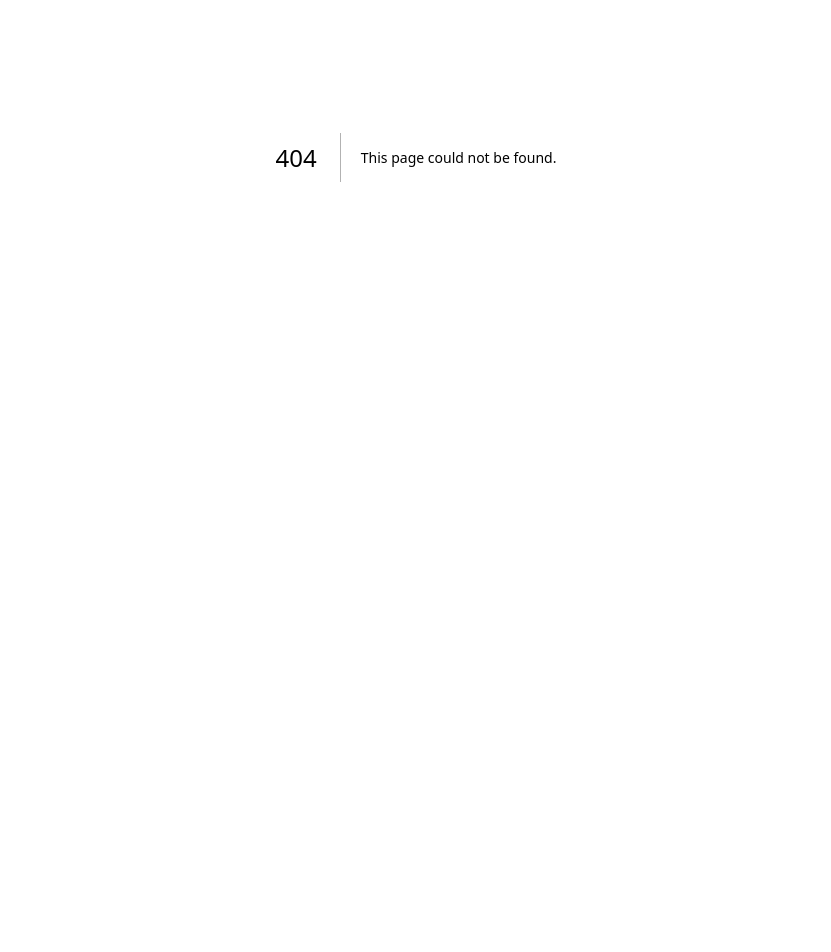
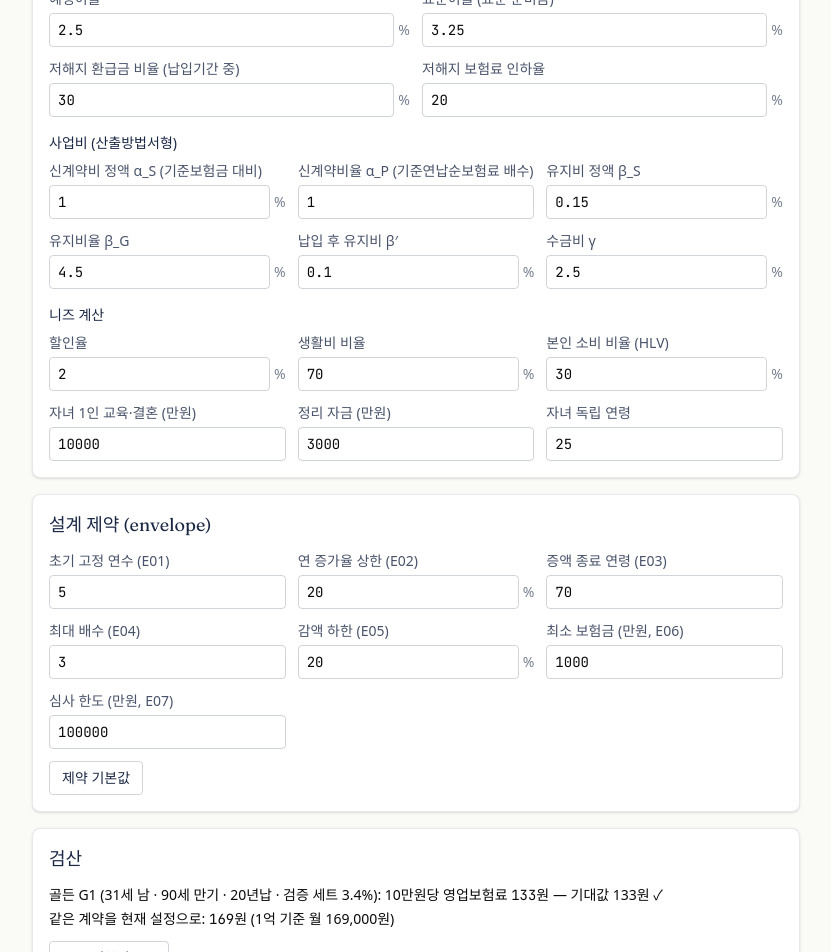
Before and after one commit to taekyoleen-oss/flexible_whole_life, a Next.js app: page /settings in a window 1280 px wide. Before the commit this address had no page. Shown: the part 320-1272 px from the top of the page, without its empty margins (224-1055 px from the left). Before the commit the page ends 901 px from the top, so only its background shows below. Built offline with nearby package versions, Linux system fonts and the light colour scheme; a web font is replaced by a local one.

Commit message:
feat(ui): settings page (assumption set, numeric edits, envelope, golden check)
Co-Authored-By: Claude Fable 5.1 <noreply@anthropic.com>
Claude-Session: https://claude.ai/code/session_01EwVcKSYZ6YEsZHhBekMpts

```diff
--- /dev/null
+++ b/app/settings/page.tsx
@@ -0,0 +1,97 @@
+"use client";
+import Link from "next/link";
+import { useDesign } from "@/components/design-provider";
+import { Button, Card, Field, NumInput, Select } from "@/components/ui";
+import { ASSUMPTIONS, compute, DEFAULT_ENVELOPE, getAssumption, type AssumptionSet, type EnvelopeParams } from "@/lib/engine";
+import { won } from "@/lib/format";
+import { DEFAULT_SETTINGS, TABLE } from "@/lib/state";
+
+/** 소수(0.025) ↔ 퍼센트 입력(2.5) */
+const Pct = ({ label, value, onCommit, hint }: { label: string; value: number; onCommit: (v: number) => void; hint?: string }) => (
+  <Field label={label} hint={hint}><div className="flex items-center gap-1"><NumInput value={Math.round(value * 1e4) / 100} step={0.05} min={0} max={100} onCommit={(v) => onCommit(v / 100)} /><span className="text-sm text-navy/60">%</span></div></Field>
+);
+
+const G1 = { sex: "M" as const, age: 31, payYears: 20, S0: 1e8, termYears: 59, blocks: [{ fromAge: 31, toAge: 89, multiple: 1, kind: "death" as const }] };
+
+export default function SettingsPage() {
+  const { state, dispatch, loaded } = useDesign();
+  if (!loaded) return null;
+  const { assumption: a, envelope: env } = state.settings;
+  const setA = (patch: Partial<AssumptionSet>) => dispatch({ type: "settings", patch: { assumption: { ...a, ...patch } } });
+  const setExp = (patch: Record<string, number>) => setA({ expenses: { ...a.expenses, ...patch } as AssumptionSet["expenses"] });
+  const setEnv = (patch: Partial<EnvelopeParams>) => dispatch({ type: "settings", patch: { envelope: { ...env, ...patch } } });
+  const baseId = a.id === "custom" ? (a.label.match(/기본: ([\w-]+)/)?.[1] ?? "default-2026") : a.id;
+
+  // 골든 G1: 검증 세트로 31세 남 정기 59년 20년납 → 10만원당 영업보험료 133원 (엔진 테스트와 같은 조건)
+  const g1 = compute(G1, getAssumption("verify-term-1504"), TABLE);
+  const g1now = compute(G1, a, TABLE);
+
+  return (
+    <div className="mx-auto max-w-3xl space-y-4">
+      <div className="flex items-center justify-between"><h1 className="font-display text-2xl text-navy">설정</h1><Link href="/design" className="text-sm text-sky hover:underline">← 설계로</Link></div>
+      <p className="text-sm text-navy/60">설정은 현재 설계와 함께 저장되고 공유 링크·제안서에 실립니다. 숫자를 고치면 &quot;사용자 정의&quot; 세트가 됩니다.</p>
+
+      <Card title="가정 세트">
+        <Field label="세트">
+          <Select value={baseId} onChange={(e) => dispatch({ type: "settings", patch: { assumption: getAssumption(e.target.value) } })}>
+            {ASSUMPTIONS.map((x) => <option key={x.id} value={x.id}>{x.label}</option>)}
+          </Select>
+        </Field>
+        <p className="mt-1 text-xs text-navy/60">현재: {a.label} ({a.version})</p>
+        <div className="mt-3 grid gap-3 sm:grid-cols-2">
+          <Pct label="예정이율" value={a.interest} onCommit={(v) => setA({ interest: v })} />
+          <Pct label="표준이율 (표준 준비금)" value={a.standardInterest} onCommit={(v) => setA({ standardInterest: v })} />
+          <Pct label="저해지 환급금 비율 (납입기간 중)" value={a.lowSurrender.ratio} onCommit={(v) => setA({ lowSurrender: { ...a.lowSurrender, ratio: v } })} />
+          <Pct label="저해지 보험료 인하율" value={a.lowSurrender.premiumDiscount} onCommit={(v) => setA({ lowSurrender: { ...a.lowSurrender, premiumDiscount: v } })} />
+        </div>
+        <h3 className="mt-4 text-sm font-medium text-navy">사업비 ({a.expenses.model === "method" ? "산출방법서형" : "3이원 단순형"})</h3>
+        <div className="mt-2 grid gap-3 sm:grid-cols-3">
+          {a.expenses.model === "method" ? (
+            <>
+              <Pct label="신계약비 정액 α_S (기준보험금 대비)" value={a.expenses.alphaS} onCommit={(v) => setExp({ alphaS: v })} />
+              <Field label="신계약비율 α_P (기준연납순보험료 배수)"><NumInput value={a.expenses.alphaP} step={0.05} min={0} max={5} onCommit={(v) => setExp({ alphaP: v })} /></Field>
+              <Pct label="유지비 정액 β_S" value={a.expenses.betaS} onCommit={(v) => setExp({ betaS: v })} />
+              <Pct label="유지비율 β_G" value={a.expenses.betaG} onCommit={(v) => setExp({ betaG: v })} />
+              <Pct label="납입 후 유지비 β′" value={a.expenses.betaPrime} onCommit={(v) => setExp({ betaPrime: v })} />
+              <Pct label="수금비 γ" value={a.expenses.gamma} onCommit={(v) => setExp({ gamma: v })} />
+            </>
+          ) : (
+            <>
+              <Pct label="α" value={a.expenses.alpha} onCommit={(v) => setExp({ alpha: v })} />
+              <Pct label="β" value={a.expenses.beta} onCommit={(v) => setExp({ beta: v })} />
+              <Pct label="γ" value={a.expenses.gamma} onCommit={(v) => setExp({ gamma: v })} />
+            </>
+          )}
+        </div>
+        <h3 className="mt-4 text-sm font-medium text-navy">니즈 계산</h3>
+        <div className="mt-2 grid gap-3 sm:grid-cols-3">
+          <Pct label="할인율" value={a.needs.discount} onCommit={(v) => setA({ needs: { ...a.needs, discount: v } })} />
+          <Pct label="생활비 비율" value={a.needs.livingRatio} onCommit={(v) => setA({ needs: { ...a.needs, livingRatio: v } })} />
+          <Pct label="본인 소비 비율 (HLV)" value={a.needs.selfRatio} onCommit={(v) => setA({ needs: { ...a.needs, selfRatio: v } })} />
+          <Field label="자녀 1인 교육·결혼 (만원)"><NumInput value={a.needs.educationPerChild / 1e4} min={0} onCommit={(v) => setA({ needs: { ...a.needs, educationPerChild: v * 1e4 } })} /></Field>
+          <Field label="정리 자금 (만원)"><NumInput value={a.needs.finalExpense / 1e4} min={0} onCommit={(v) => setA({ needs: { ...a.needs, finalExpense: v * 1e4 } })} /></Field>
+          <Field label="자녀 독립 연령"><NumInput value={a.needs.independenceAge} min={18} max={35} onCommit={(v) => setA({ needs: { ...a.needs, independenceAge: v } })} /></Field>
+        </div>
+      </Card>
+
+      <Card title="설계 제약 (envelope)">
+        <div className="grid gap-3 sm:grid-cols-3">
+          <Field label="초기 고정 연수 (E01)"><NumInput value={env.fixYears} min={0} max={20} onCommit={(v) => setEnv({ fixYears: v })} /></Field>
+          <Pct label="연 증가율 상한 (E02)" value={env.maxGrowth} onCommit={(v) => setEnv({ maxGrowth: v })} />
+          <Field label="증액 종료 연령 (E03)"><NumInput value={env.growthEndAge} min={40} max={100} onCommit={(v) => setEnv({ growthEndAge: v })} /></Field>
+          <Field label="최대 배수 (E04)"><NumInput value={env.maxMultiple} step={0.1} min={1} max={10} onCommit={(v) => setEnv({ maxMultiple: v })} /></Field>
+          <Pct label="감액 하한 (E05)" value={env.minMultiple} onCommit={(v) => setEnv({ minMultiple: v })} />
+          <Field label="최소 보험금 (만원, E06)"><NumInput value={env.minAmount / 1e4} min={0} onCommit={(v) => setEnv({ minAmount: v * 1e4 })} /></Field>
+          <Field label="심사 한도 (만원, E07)"><NumInput value={env.uwLimit / 1e4} min={0} onCommit={(v) => setEnv({ uwLimit: v * 1e4 })} /></Field>
+        </div>
+        <Button className="mt-3" onClick={() => setEnv(DEFAULT_ENVELOPE)}>제약 기본값</Button>
+      </Card>
+
+      <Card title="검산">
+        <p className="text-sm">골든 G1 (31세 남 · 90세 만기 · 20년납 · 검증 세트 3.4%): 10만원당 영업보험료 <span className="font-mono">{g1.per100k.gross}원</span> — 기대값 133원 {g1.per100k.gross === 133 ? "✓" : "✗"}</p>
+        <p className="mt-1 text-sm">같은 계약을 현재 설정으로: <span className="font-mono">{g1now.per100k.gross}원</span> (1억 기준 월 {won(g1now.monthly.gross)})</p>
+        <Button className="mt-3" onClick={() => dispatch({ type: "settings", patch: DEFAULT_SETTINGS })}>모두 기본값으로</Button>
+      </Card>
+    </div>
+  );
+}
```
